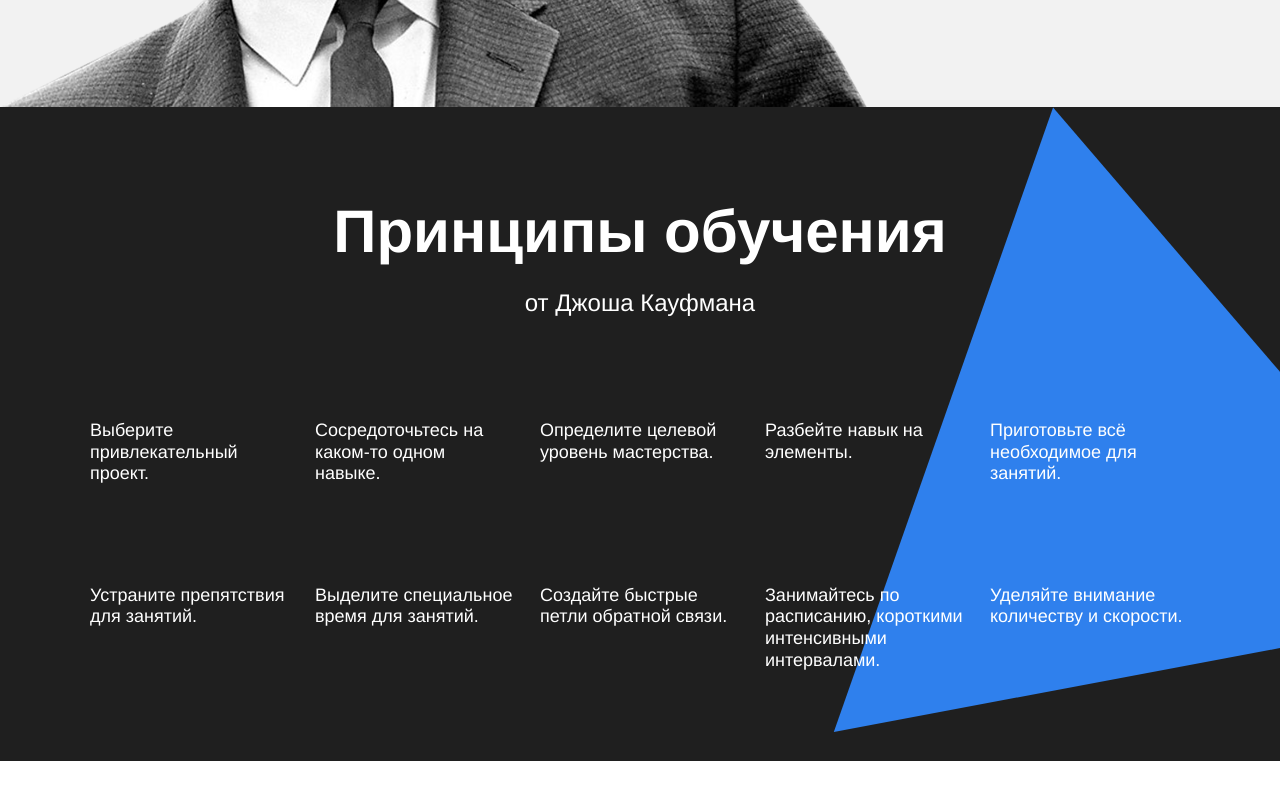
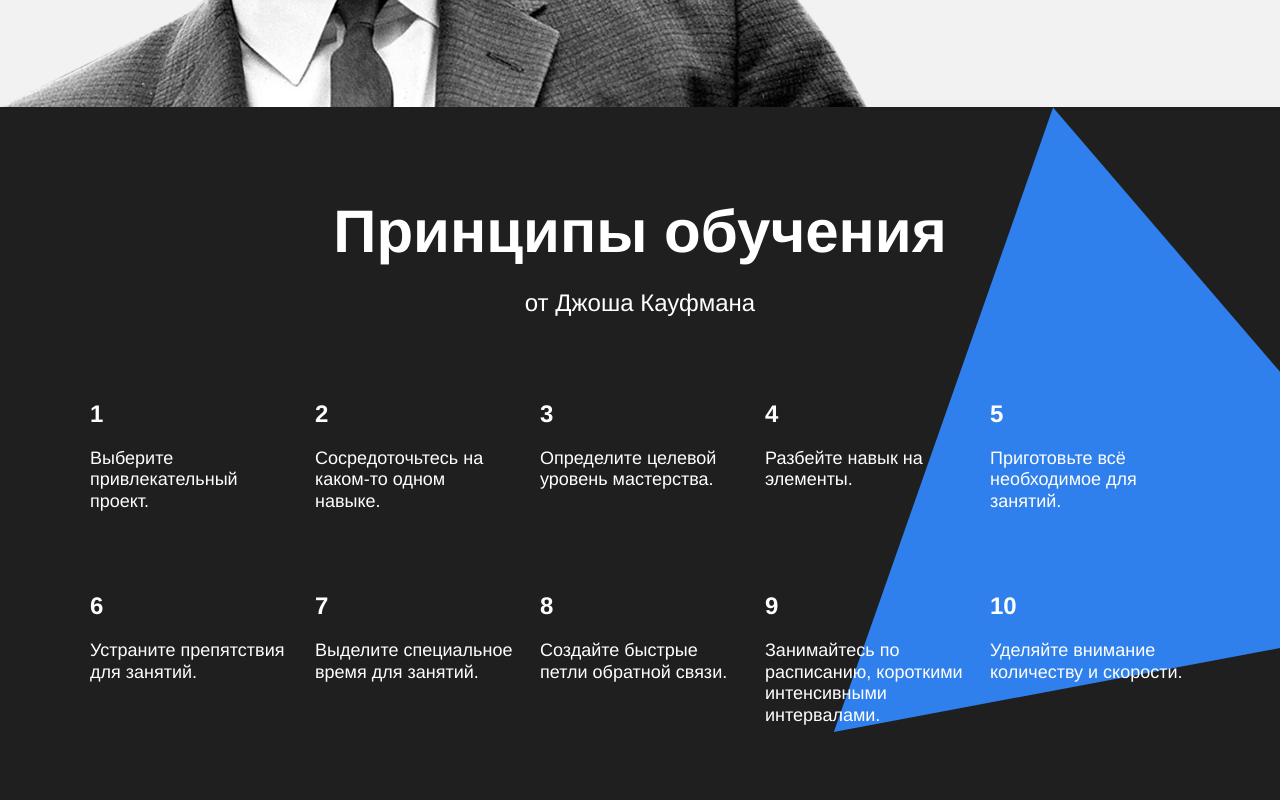
Before and after one commit to temarazin/how-to-learn, a plain HTML site: page index.html in a window 1280 px wide. Shown: the part 2750-3550 px from the top of the page. Before the commit the page ends 3511 px from the top, so only its background shows below. Drawn offline with Linux system fonts and the light colour scheme.

Commit message:
kaufman updated

```diff
--- a/index.html
+++ b/index.html
@@ -96,43 +96,43 @@
         <h3 class="section-subtitle section-subtitle_theme_dark">от Джоша Кауфмана</h3>
         <div class="table table_theme_dark kaufman__table">
           <div class="table__cell table__cell_theme_dark">
-            <h4 class="table__heading"></h4>
+            <h4 class="table__heading table__heading_theme_dark">1</h4>
             <div class="table__text">Выберите привлекательный проект.</div>
           </div>
           <div class="table__cell table__cell_theme_dark">
-            <h4 class="table__heading"></h4>
+            <h4 class="table__heading table__heading_theme_dark">2</h4>
             <div class="table__text">Сосредоточьтесь на каком-то одном навыке.</div>
           </div>
           <div class="table__cell table__cell_theme_dark">
-            <h4 class="table__heading"></h4>
+            <h4 class="table__heading table__heading_theme_dark">3</h4>
             <div class="table__text">Определите целевой уровень мастерства.</div>
           </div>
           <div class="table__cell table__cell_theme_dark">
-            <h4 class="table__heading"></h4>
+            <h4 class="table__heading table__heading_theme_dark">4</h4>
             <div class="table__text">Разбейте навык на элементы.</div>
           </div>
           <div class="table__cell table__cell_theme_dark">
-            <h4 class="table__heading"></h4>
+            <h4 class="table__heading table__heading_theme_dark">5</h4>
             <div class="table__text">Приготовьте всё необходимое для занятий.</div>
           </div>
           <div class="table__cell table__cell_theme_dark">
-            <h4 class="table__heading"></h4>
+            <h4 class="table__heading table__heading_theme_dark">6</h4>
             <div class="table__text">Устраните препятствия для занятий.</div>
           </div>
           <div class="table__cell table__cell_theme_dark">
-            <h4 class="table__heading"></h4>
+            <h4 class="table__heading table__heading_theme_dark">7</h4>
             <div class="table__text">Выделите специальное время для занятий.</div>
           </div>
           <div class="table__cell table__cell_theme_dark">
-            <h4 class="table__heading"></h4>
+            <h4 class="table__heading table__heading_theme_dark">8</h4>
             <div class="table__text">Создайте быстрые петли обратной связи.</div>
           </div>
           <div class="table__cell table__cell_theme_dark">
-            <h4 class="table__heading"></h4>
+            <h4 class="table__heading table__heading_theme_dark">9</h4>
             <div class="table__text">Занимайтесь по расписанию, короткими интенсивными интервалами.</div>
           </div>
           <div class="table__cell table__cell_theme_dark">
-            <h4 class="table__heading"></h4>
+            <h4 class="table__heading table__heading_theme_dark">10</h4>
             <div class="table__text">Уделяйте внимание количеству и скорости.</div>
           </div>
         </div>
--- a/styles/style.css
+++ b/styles/style.css
@@ -238,10 +238,18 @@ h1, h2, h3, h4, h5, h6, p {
   font-weight: bold;
 }
 
+.table__heading_theme_dark {
+  color: #fff;
+}
+
 .table__text {
   line-height: 1.2;
   font-size: 18px;
   font-weight: normal;
+}
+
+.table__text_theme_dark {
+  color: #fff;
 }
 
 /* Feynman */
```
